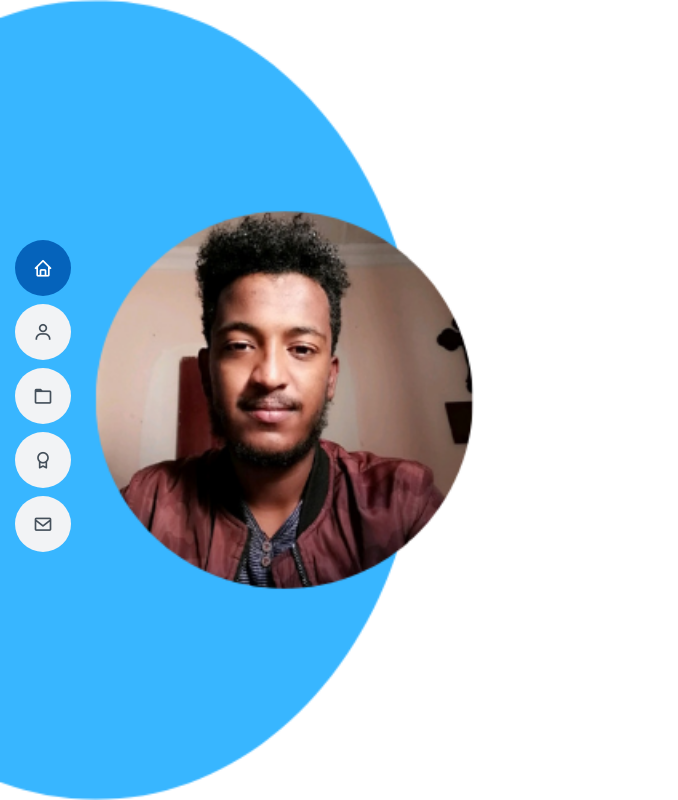
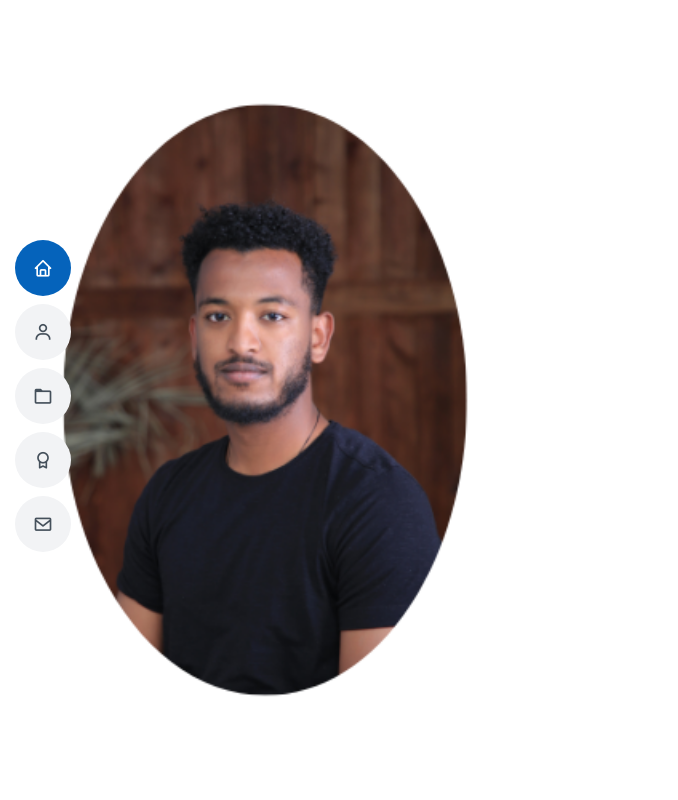
Before and after one commit to Bereket-07/portfolio, a plain HTML site: page index.html in a window 1280 px wide. Shown: the top 800 px of the page, 0-678 px from the left. Drawn offline with Linux system fonts and the light colour scheme.

Commit message:
Update style.css

```diff
--- a/assets/css/style.css
+++ b/assets/css/style.css
@@ -285,7 +285,7 @@ h6 {
 #hero {
   width: 100%;
   height: 100vh;
-  background: url("../img/Untitled\ design\ \(5\).png") top right no-repeat;
+  background: url("../img/Untitled\ design.png") top right no-repeat;
   background-size: cover;
   background-position: center right;
   position: relative;
```
